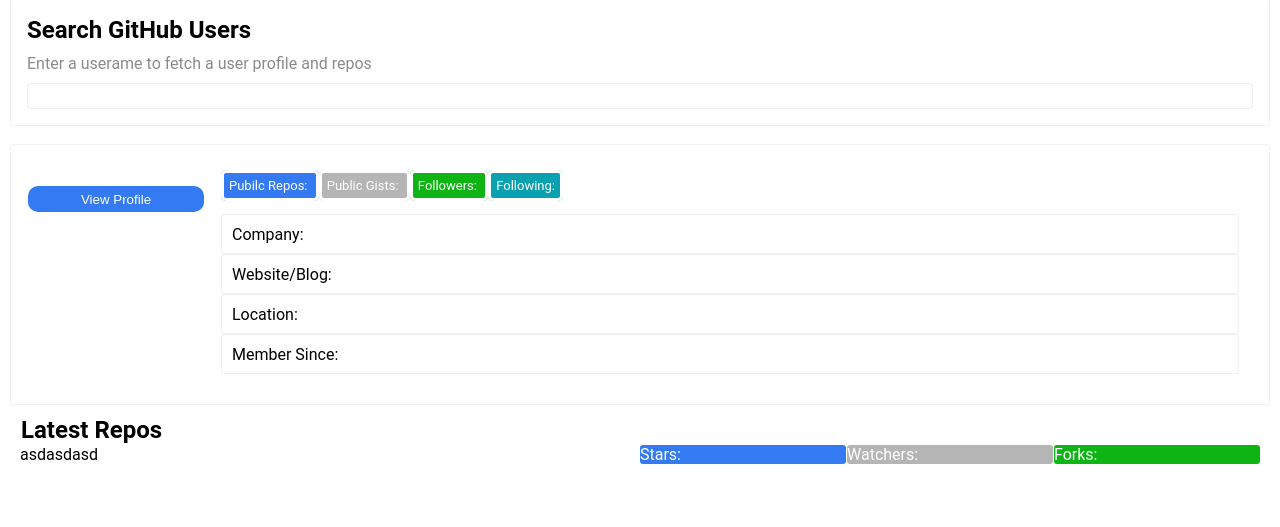
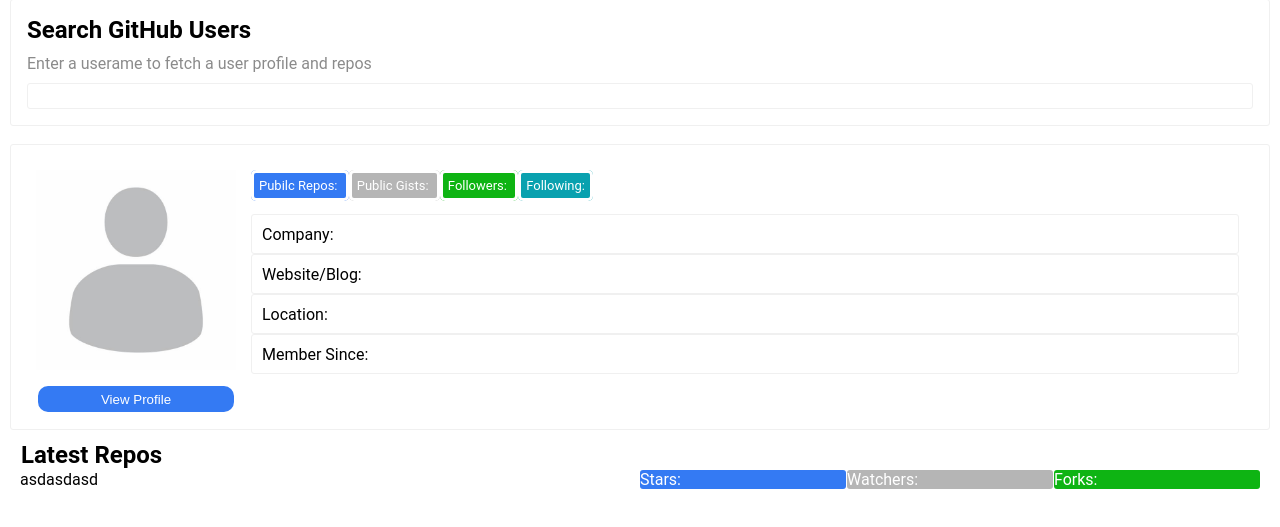
Before and after one commit to koeunbeee/github-finder-app, a plain HTML site: page index.html in a window 1280 px wide. Shown: the part 49-576 px from the top of the page. Drawn offline with Linux system fonts and the light colour scheme.

Commit message:
html,css 프로필 박스 수정

```diff
--- a/index.html
+++ b/index.html
@@ -19,7 +19,11 @@
         </section>
         <section class="view-profile-container">
           <div class="view-profile-box">
-            <img class="profile-img" />
+            <img
+              class="profile-img"
+              src="assets/noPerson.jpeg"
+              alt="Not Found"
+            />
             <button class="view-profile-button">View Profile</button>
           </div>
           <div class="view-profile-info-box">
--- a/main.css
+++ b/main.css
@@ -77,6 +77,9 @@
   padding: 0;
   margin: 0;
 }
+.profile-img {
+  width: 200px;
+}
 
 .search-container {
   width: 100%;
@@ -104,9 +107,14 @@
   border-width: 1px;
 }
 
+.view-profile-box {
+  width: 220px;
+}
+
 .view-profile-button {
-  width: 180px;
+  width: 200px;
   height: 30px;
+  margin-left: 10px;
   border-radius: 12px;
   border-style: solid;
   border-color: #ffffff;
```
Also changed, not shown: assets/noPerson.jpeg (renamed from noPerson.jpeg).
